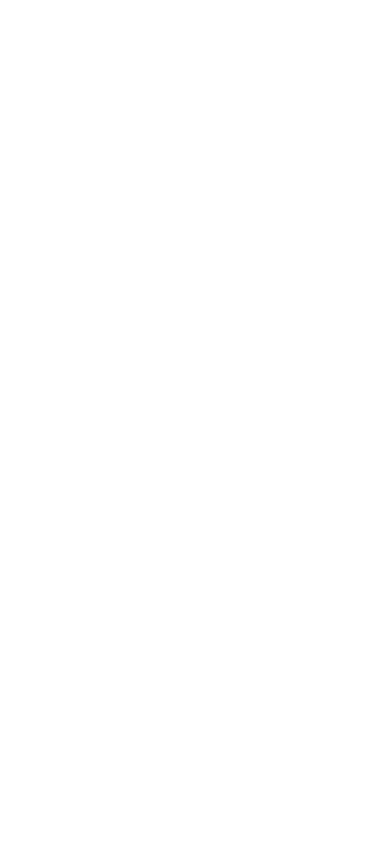
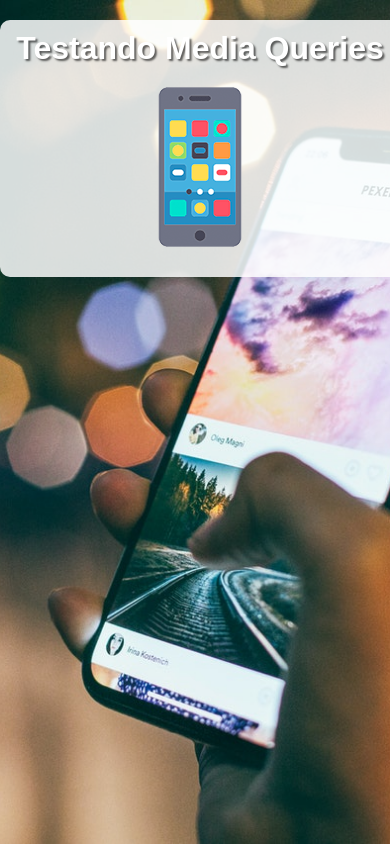
Before and after one commit to Marcosviniciuscs/html-css, a plain HTML site: page exercicios/ex026/mq004/index.html in a window 390 px wide. Drawn offline with Linux system fonts and the light colour scheme.

Commit message:
media query mobile

```diff
--- /dev/null
+++ b/exercicios/ex026/mq004/estilos/style.css
@@ -0,0 +1,46 @@
+@charset "UTF-8";
+/* Versão Mobile First */
+* {
+    font-family: Arial, Helvetica, sans-serif;
+    font-size: 1em;
+    margin: 0px;
+    padding: 0px;
+    box-sizing: border-box;
+}
+
+html{
+    height: 100vh;
+}
+
+body{
+    background: black url("../imagens/back-phone.jpg") no-repeat ;
+    background-size: cover;
+    background-position: center center;
+}
+
+main {
+    background-color:rgba(255, 255, 255, 0.840);
+    width: 400px;
+    margin: auto;
+    margin-top: 20px;
+    border-radius: 10px;
+    padding: 10px;
+}
+
+h1 {
+    font-size: 2em;
+    text-align: center;
+    color: white;
+    text-shadow: 2px 2px 2px rgba(0, 0, 0, 0.6);
+}
+
+img{
+    display: block;
+    margin: auto;
+}
+
+img#phone { display: block; }
+img#tablet { display: none; }
+img#print { display: none; }
+img#pc    { display: none; }
+img#tv    { display: none; }
--- a/exercicios/ex026/mq004/index.html
+++ b/exercicios/ex026/mq004/index.html
@@ -4,9 +4,19 @@
     <meta charset="UTF-8">
     <meta http-equiv="X-UA-Compatible" content="IE=edge">
     <meta name="viewport" content="width=device-width, initial-scale=1.0">
-    <title>Document</title>
+    <title>Media Query</title>
+    <link rel="stylesheet" href="estilos/style.css" media="all">
+    <link rel="stylesheet" href="estilos/media-query.css">
+
 </head>
 <body>
-
+    <main>
+        <h1>Testando Media Queries</h1>
+        <img id="phone" src="imagens/icon-phone.png" alt="Acessando via smartphone">
+        <img id="tablet" src="imagens/icon-tablet.png" alt="Acessando via tablet">
+        <img id="print" src="imagens/icon-print.png" alt="Versão para impressão">
+        <img id="pc" src="imagens/icon-pc.png" alt="Versão para desktop">
+        <img id="tv" src="imagens/icon-tv.png" alt="Versão para TV">
+    </main>
 </body>
 </html>
```
Also changed, not shown: exercicios/ex026/mq004/estilos/media-query.css (added, +7 -0 lines).
